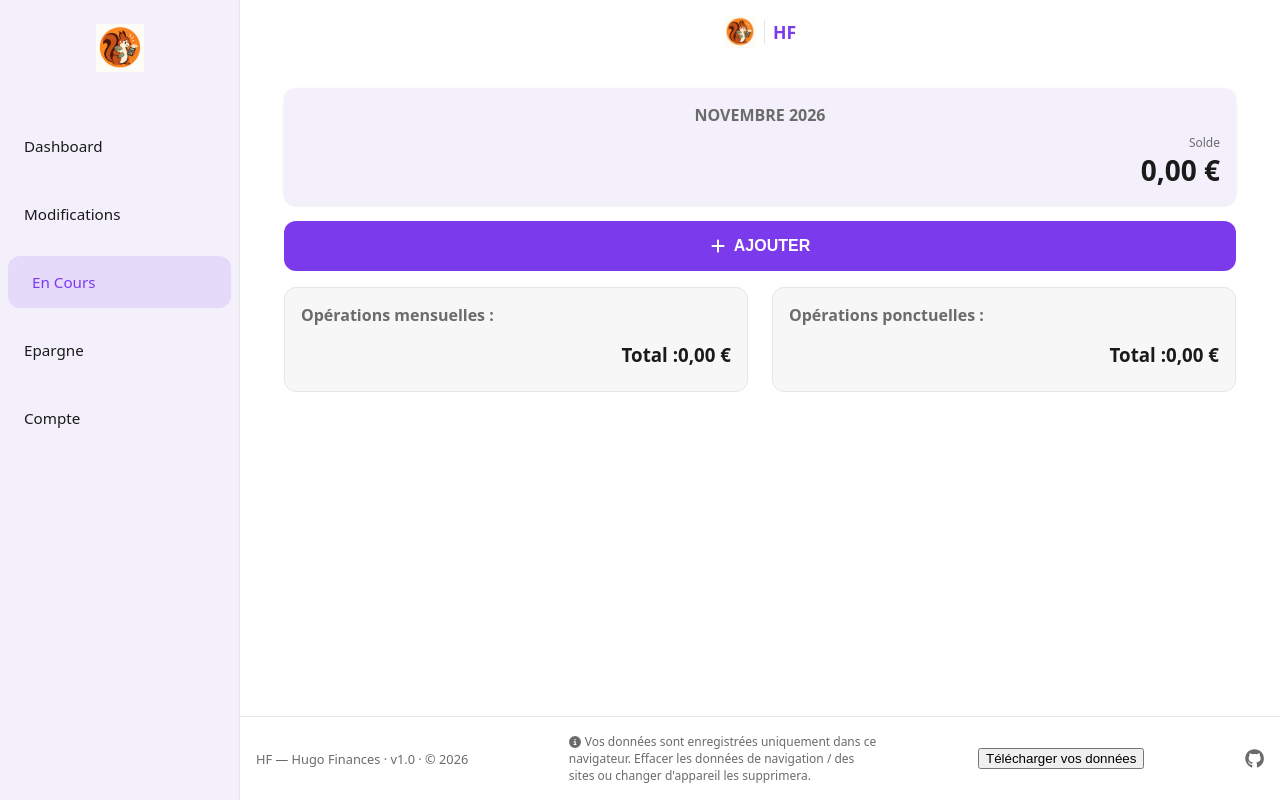
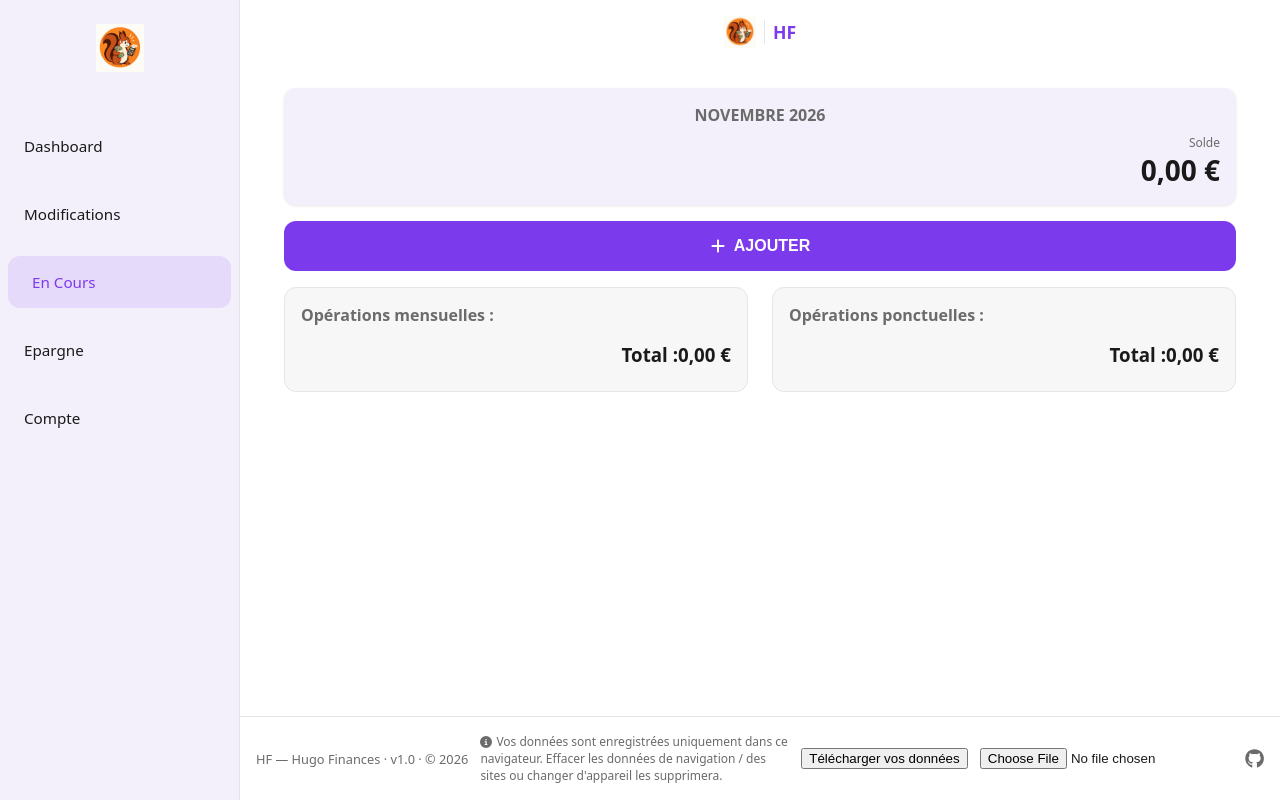
Before and after one commit to donhug/budget-app, a React (Vite) app in the folder Compte/: page / in a window 1280 px wide. Built offline with nearby package versions, Linux system fonts and the light colour scheme.

Commit message:
feat: début de l'implémentation de l'import JSON

```diff
--- a/Compte/src/components/Footer/Footer.jsx
+++ b/Compte/src/components/Footer/Footer.jsx
@@ -8,6 +8,14 @@ function Footer() {
     const date = new Date().toISOString().slice(0, 10);
     const nameFileExport = `hf-budget-${date}.json`;
     downloadObject(objectForExport, nameFileExport);
+  }
+  async function handleImport(event) {
+    const fileToRead = event.target.files[0];
+    if (!fileToRead) {
+      return;
+    }
+    const fileToImport = await fileToRead.text();
+    console.log(fileToImport);
   }
   return (
     <footer className={style.footer}>
@@ -21,6 +29,12 @@ function Footer() {
       <button type="button" onClick={handleExport}>
         Télécharger vos données
       </button>
+      <input
+        type="file"
+        accept=".json"
+        aria-label="ajouter un fichier de sauvegarde"
+        onChange={handleImport}
+      />
       <a
         href="https://github.com/donhug"
         target="_blank"
```
